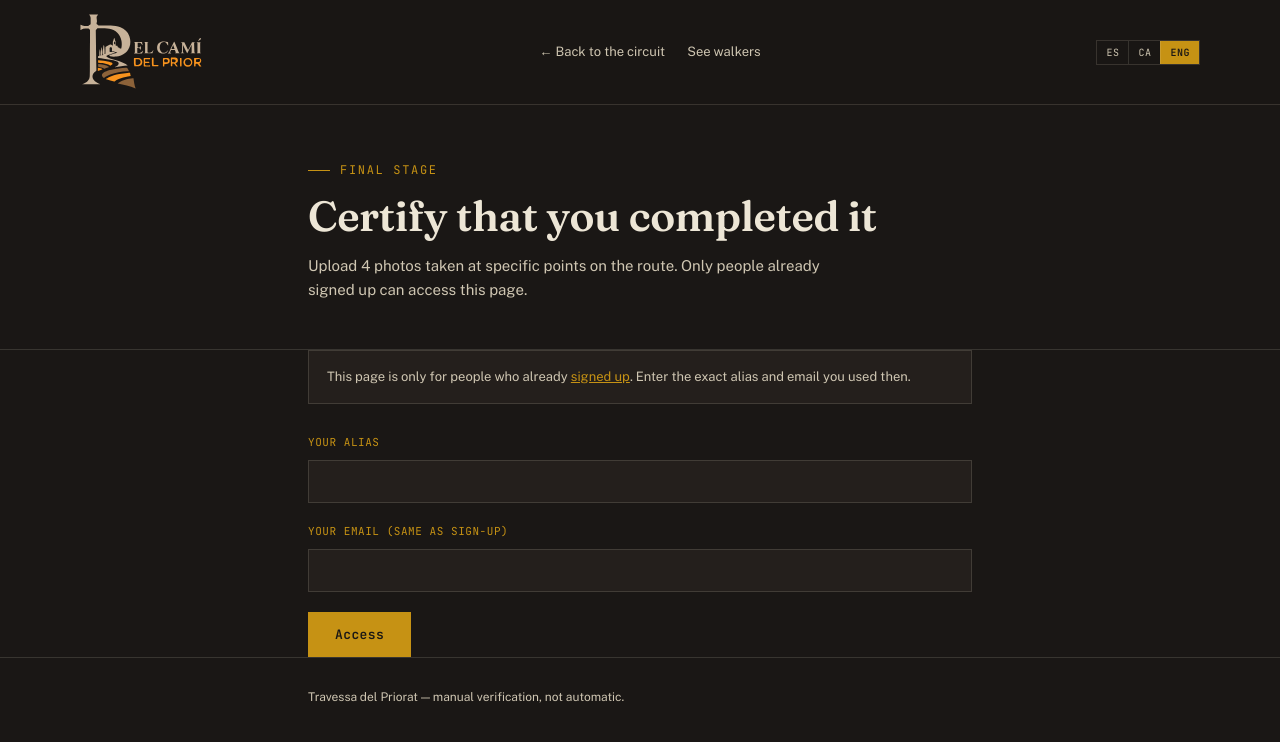
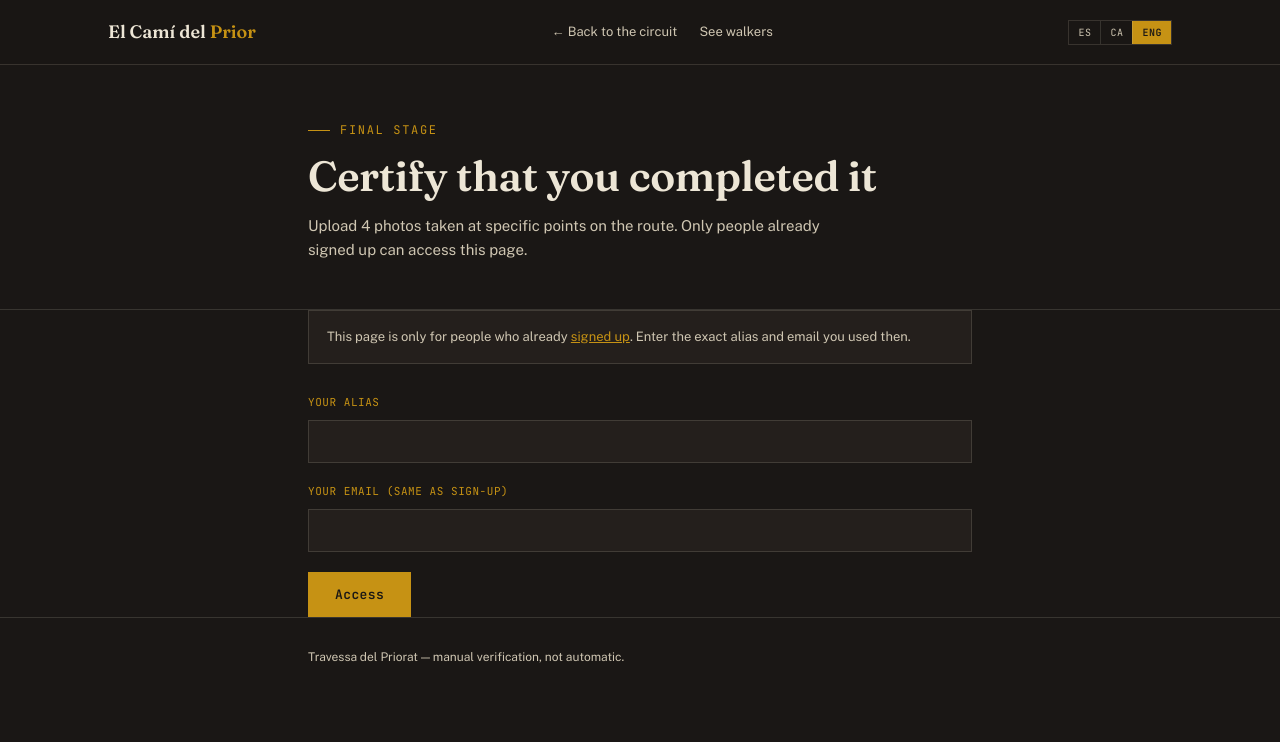
Before and after one commit to ranndoneur26/ruta_circular_priorat, a plain HTML site: page certificar.html in a window 1280 px wide. Drawn offline with nearby package versions, Linux system fonts and the light colour scheme.

Commit message:
Add files via upload

```diff
--- a/certificar.html
+++ b/certificar.html
@@ -33,10 +33,9 @@
   .eyebrow::before{ content:""; width:22px; height:1px; background:var(--samfaina); display:inline-block; }
 
   header.top{ position:sticky; top:0; z-index:30; background:rgba(26,23,21,0.9); backdrop-filter:blur(6px); border-bottom:1px solid var(--line); }
-  header.top .wrap{ display:flex; align-items:center; justify-content:space-between; padding:14px 0; gap:20px; max-width:1120px; }
-  .brand{ display:block; flex-shrink:0; line-height:0; }
-  .brand-logo{ display:block; height:76px; width:auto; }
-  @media (max-width:480px){ .brand-logo{ height:72px; } }
+  header.top .wrap{ display:flex; align-items:center; justify-content:space-between; height:64px; gap:20px; max-width:1120px; }
+  .brand{ font-family:'Fraunces', serif; font-size:18px; font-weight:600; white-space:nowrap; text-decoration:none; color:var(--pergami); }
+  .brand span{ color:var(--samfaina); }
   .top-links{ display:flex; gap:22px; font-size:13px; }
   .top-links a{ text-decoration:none; color:var(--pergami-dim); }
   .top-links a:hover{ color:var(--pergami); }
@@ -123,13 +122,17 @@
 
   footer{ padding:30px 0 50px; border-top:1px solid var(--line); font-size:12px; color:var(--pergami-dim); }
 </style>
+<script>
+  window.va = window.va || function () { (window.vaq = window.vaq || []).push(arguments); };
+</script>
+<script defer src="/_vercel/insights/script.js"></script>
 </head>
 <body>
 
 <a href="#main-content" class="skip-link">Saltar al contenido</a>
 <header class="top">
   <div class="wrap">
-    <a href="index.html" class="brand"><img src="logo_cami_prior.svg" alt="El Camí del Prior" class="brand-logo"></a>
+    <a href="index.html" class="brand">El Camí del <span>Prior</span></a>
     <div class="top-links">
       <a href="index.html" data-i18n="nav.back">← Volver al circuito</a>
       <a href="finalizados.html" data-i18n="nav.list">Ver caminantes</a>
```
Also changed, not shown: admin.html (+4 -0 lines), finalizados.html (+4 -0 lines), index.html (+4 -0 lines), info-practica.html (+4 -0 lines), inscripcion.html (+4 -0 lines).
